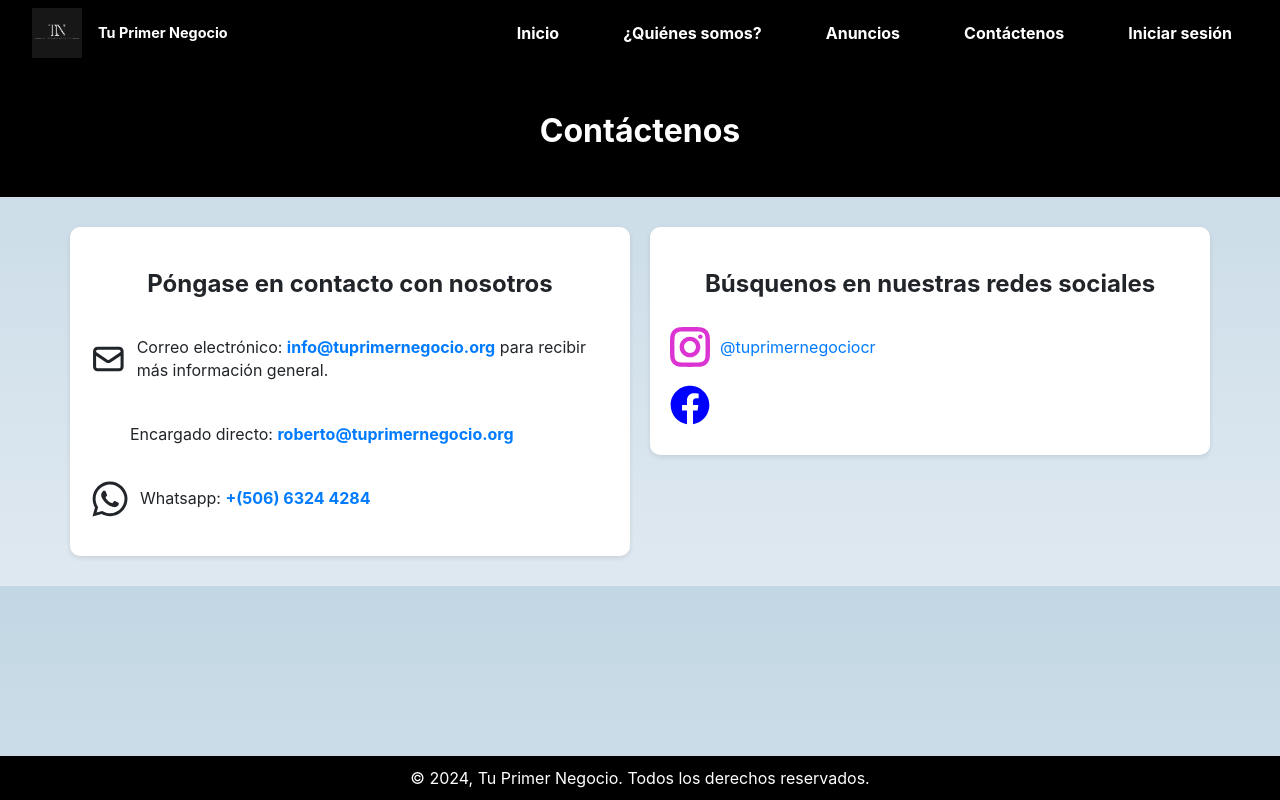
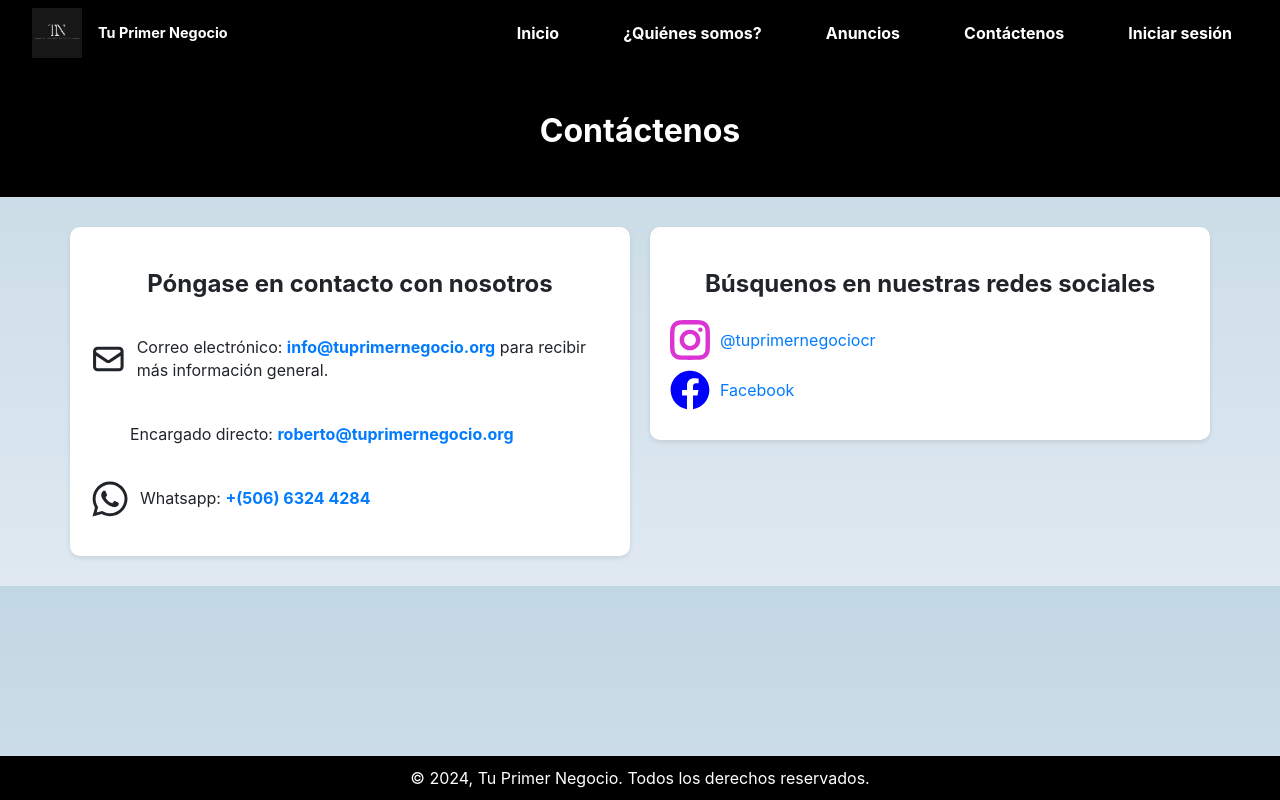
Before and after one commit to Mravenec/tu1negocio, a React (Create React App) app: page /contactenos in a window 1280 px wide. Built offline with nearby package versions, Linux system fonts and the light colour scheme; some icons are missing.

Commit message:
New Update to contactenos

```diff
--- a/src/components/pages/Contactenos/BodyContactenos.jsx
+++ b/src/components/pages/Contactenos/BodyContactenos.jsx
@@ -33,17 +33,18 @@ function BodyContactenos() {
 
             <div style={{ display: 'flex', alignItems: 'center', marginBottom: '10px' }}>
             <HiOutlineMail size={50} style={{ marginRight: '10px' }}/>
-                <p> Correo electrónico: <a href="mailto:info@roberto@tuprimernegocio.org">info@tuprimernegocio.org</a> para recibir más información general.</p>
+                <p> Correo electrónico: <a href="mailto:info@roberto@tuprimernegocio.org" aria-label="info@tuprimernegocio.org">info@tuprimernegocio.org</a> para recibir más información general.</p>
+
                 </div>
 
                 <div style={{ display: 'flex', alignItems: 'center', marginBottom: '10px' }}>
                 <FaUserTie size={40} style={{ marginRight: '10px' }}/>
-                <p>Encargado directo: <a href="mailto:roberto@tuprimernegocio.org">roberto@tuprimernegocio.org</a></p>
+                <p>Encargado directo: <a href="mailto:roberto@tuprimernegocio.org" aria-label="mailto:roberto@tuprimernegocio.org">roberto@tuprimernegocio.org</a></p>
                 </div>
 
                 <div style={{ display: 'flex', alignItems: 'center', marginBottom: '10px' }}>
                 <FaWhatsapp size={40} style={{ marginRight: '10px' }}/>
-                <p>Whatsapp: <a href="https://wa.me/50663244284">+(506) 6324 4284</a></p>
+                <p>Whatsapp: <a href="https://wa.me/50663244284" aria-label="https://wa.me/50663244284">+(506) 6324 4284</a></p>
             </div>
             </div>
 
@@ -53,12 +54,13 @@ function BodyContactenos() {
 
               <div style={{ display: 'flex', alignItems: 'center', marginBottom: '10px' }}>
                 <GrInstagram size={40} style={{ marginRight: '10px', color: '#db34d3'}}/>
-                <p><a href="https://www.instagram.com/tuprimernegociocr/">@tuprimernegociocr</a></p>
+                <a href="https://www.instagram.com/tuprimernegociocr/" aria-label="https://www.instagram.com/tuprimernegociocr/">@tuprimernegociocr</a>
             </div>
 
             <div style={{ display: 'flex', alignItems: 'center', marginBottom: '10px' }}>
                 <FaFacebook size={40} style={{ marginRight: '10px', color: 'blue'}}/>
-                <p><a href=""></a></p>
+                <a href="https://www.fb.com" aria-label="https://www.fb.com">Facebook</a>
+
             </div>
               </div>
             </div>
```
